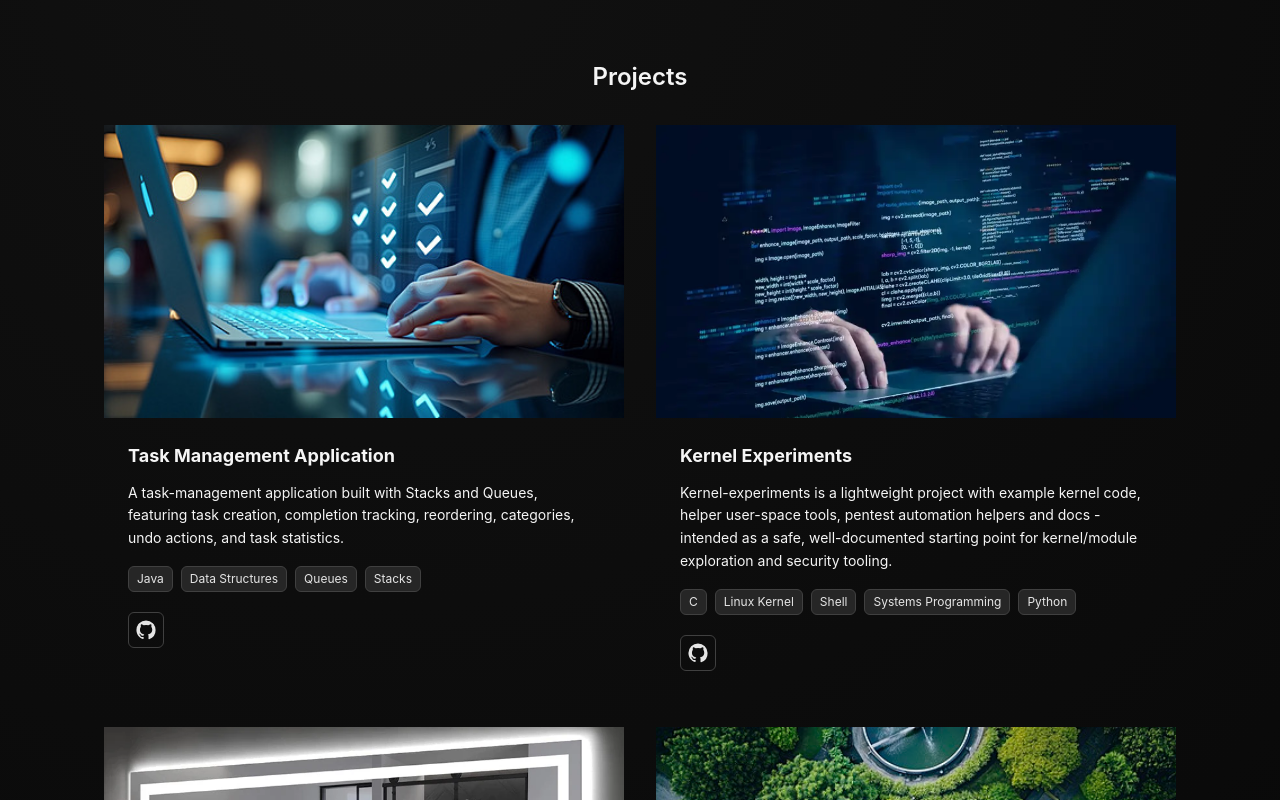
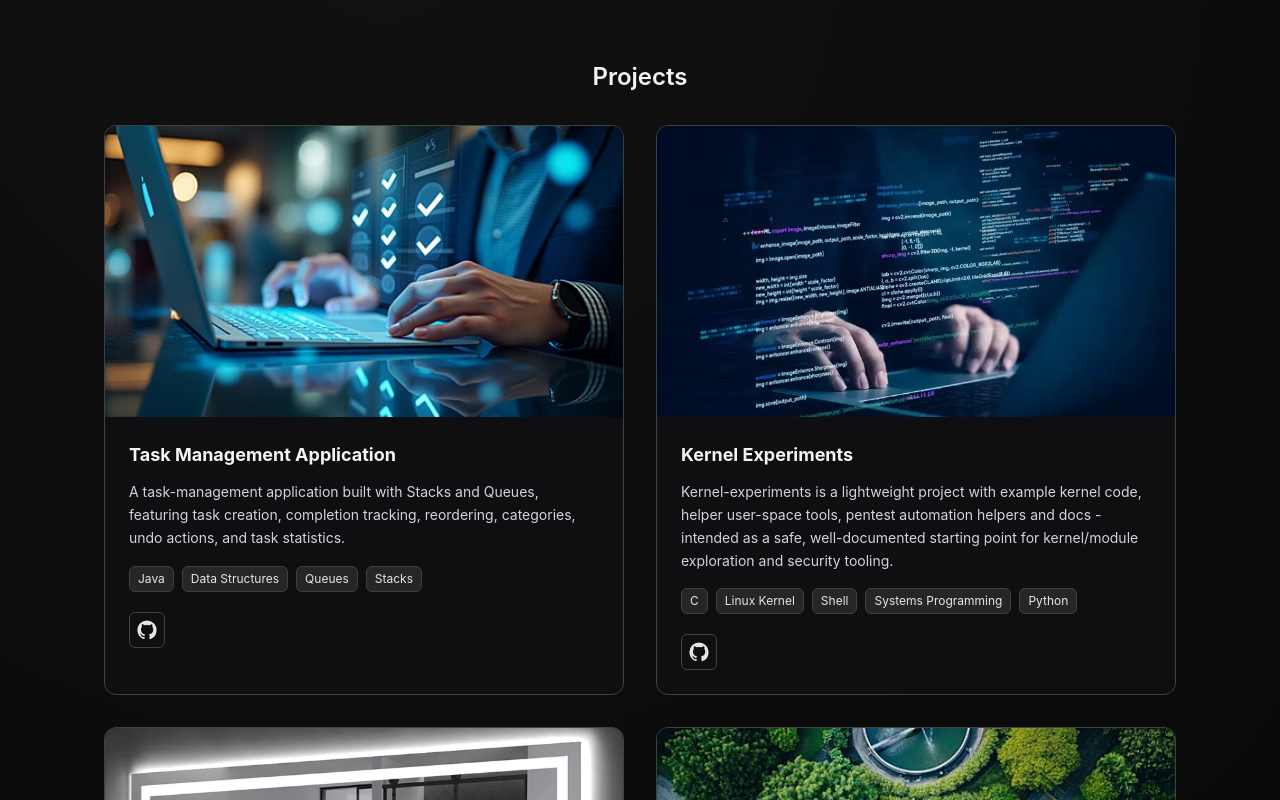
Before and after one commit to Kernel-Hunter/kernel-portfolio, a Next.js app: page / in a window 1280 px wide. Shown: the part 900-1700 px from the top of the page. Built offline with nearby package versions, Linux system fonts and the light colour scheme.

Commit message:
Update ProjectCard.jsx

```diff
--- a/components/ProjectCard.jsx
+++ b/components/ProjectCard.jsx
@@ -14,64 +14,16 @@ export default function ProjectCard({ project, index = 0 }) {
       whileInView={{ opacity: 1, y: 0 }}
       viewport={{ once: true }}
       transition={{ duration: 0.6, delay: index * 0.2 }}
+      whileHover={{ y: -4 }}
       className="
-        portfolio-project-card
-        group relative rounded-xl
-        transition-all duration-300
-        flex flex-col
+        group relative rounded-xl flex flex-col overflow-hidden
+        border transition-all duration-300
+        dark:bg-[#0f0f12] dark:border-neutral-700 dark:shadow-card-dark
+        bg-white border-gray-300 shadow-card-light
+        dark:hover:shadow-card-hover-dark dark:hover:border-cyan-400/50
+        hover:shadow-card-hover-light hover:border-cyan-400/40
       "
     >
-      {/* Dark by default, light when .light is present */}
-      <style jsx>{`
-        .portfolio-project-card {
-          background: #0f0f12; /* dark panel */
-          border: 1px solid rgba(80, 80, 80, 0.35);
-          overflow: hidden; /* keep child content clipped to rounded corners */
-          box-shadow: 0 2px 12px rgba(0, 0, 0, 0.45);
-          transition: box-shadow 300ms ease, transform 300ms ease, border-color 300ms ease;
-        }
-
-        /* Dark mode hover — lift + cyan glow */
-        .portfolio-project-card:hover {
-          box-shadow:
-            0 0 0 1.5px rgba(6, 182, 212, 0.5),
-            0 8px 32px rgba(6, 182, 212, 0.2),
-            0 16px 48px rgba(0, 0, 0, 0.6);
-          border-color: rgba(6, 182, 212, 0.45);
-          transform: translateY(-4px);
-        }
-
-        /* Default light-mode base shadow */
-        :global(.light) .portfolio-project-card {
-          background: #ffffff; /* light panel */
-          border-color: #d1d5db; /* gray-300 */
-          box-shadow: 0 4px 16px rgba(15, 23, 42, 0.10);
-        }
-
-        /* Light mode hover — lift + cyan glow */
-        :global(.light) .portfolio-project-card:hover {
-          box-shadow:
-            0 0 0 1.5px rgba(6, 182, 212, 0.45),
-            0 8px 32px rgba(6, 182, 212, 0.15),
-            0 14px 46px rgba(15, 23, 42, 0.18);
-          border-color: rgba(6, 182, 212, 0.40);
-          transform: translateY(-4px);
-        }
-
-        .portfolio-project-card h4 {
-          color: #f3f4f6; /* near-white title in dark */
-        }
-        :global(.light) .portfolio-project-card h4 {
-          color: #0f1113; /* dark title in light */
-        }
-        .portfolio-project-card p {
-          color: #d1d5db; /* body text in dark */
-        }
-        :global(.light) .portfolio-project-card p {
-          color: #334155; /* slate-700 in light */
-        }
-      `}</style>
-
       {/* Image area */}
       <div className="aspect-video overflow-hidden relative">
         {project.image ? (
@@ -89,7 +41,7 @@ export default function ProjectCard({ project, index = 0 }) {
           </div>
         )}
 
-        {/* Ahmed-style overlay */}
+        {/* Overlay on hover */}
         <div
           className="absolute inset-0 bg-gradient-to-t from-black/60 to-transparent
                      opacity-0 group-hover:opacity-100 transition-opacity duration-300 pointer-events-none"
@@ -98,9 +50,11 @@ export default function ProjectCard({ project, index = 0 }) {
 
       {/* Content */}
       <div className="p-6 flex flex-col gap-3">
-        <h4 className="text-lg font-bold">{project.title}</h4>
+        <h4 className="text-lg font-bold dark:text-gray-100 text-gray-900">
+          {project.title}
+        </h4>
 
-        <p className="text-sm leading-relaxed">
+        <p className="text-sm leading-relaxed dark:text-gray-300 text-slate-700">
           {project.summary || project.description}
         </p>
 
```
